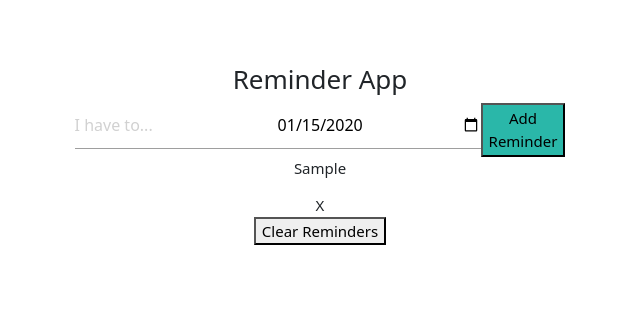
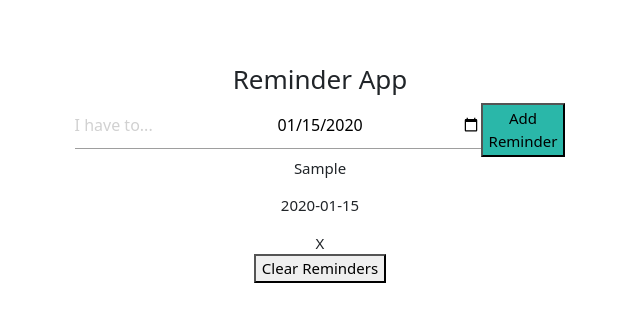
Before and after one commit to binyaalex/DI_bootcamp, a React (Create React App) app in the folder week9/day5/reminder-app/: page / in a window 1280 px wide. Both pictures are taken after typing "Sample", "2020-01-15" into the empty fields and a click on the button "Add Reminder". Shown: the top 322 px of the page, without its empty margins (320-960 px from the left). Built offline with nearby package versions, Linux system fonts and the light colour scheme.

Commit message:
show date

```diff
--- a/week9/day5/reminder-app/src/App.js
+++ b/week9/day5/reminder-app/src/App.js
@@ -20,6 +20,7 @@ const App = (props) => {
               console.log(remindersArr)
               return  <div key={i}>
                         <p>{item.text}</p>
+                        <p>{item.date}</p>
                         <div onClick={dlt} id={i}>X</div>
                       </div>
             })
```
